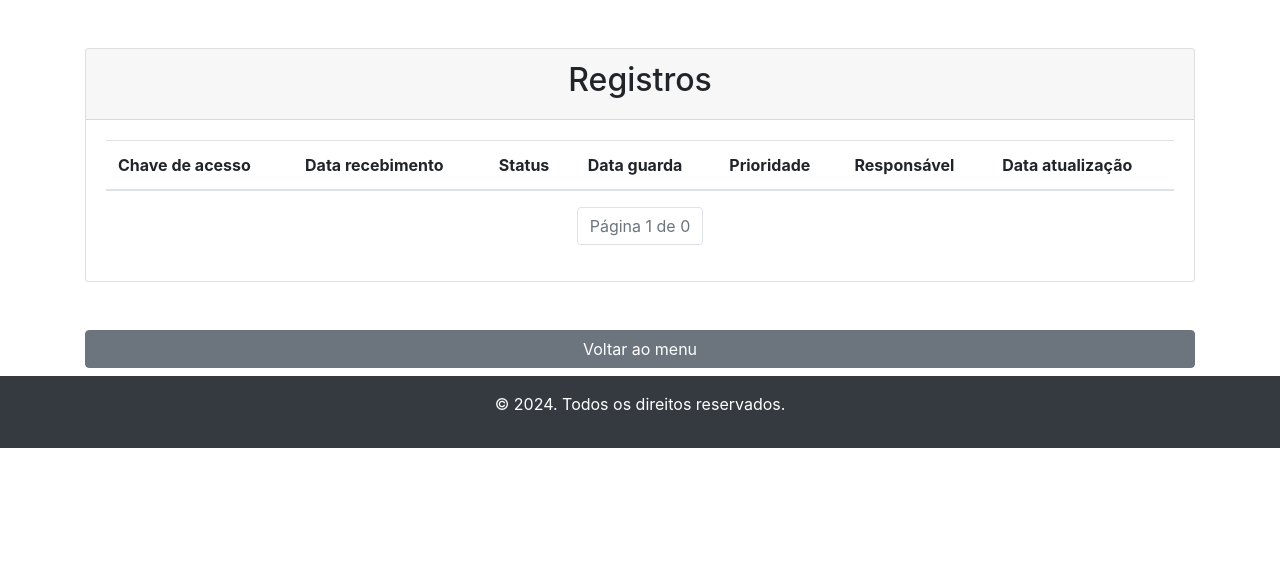
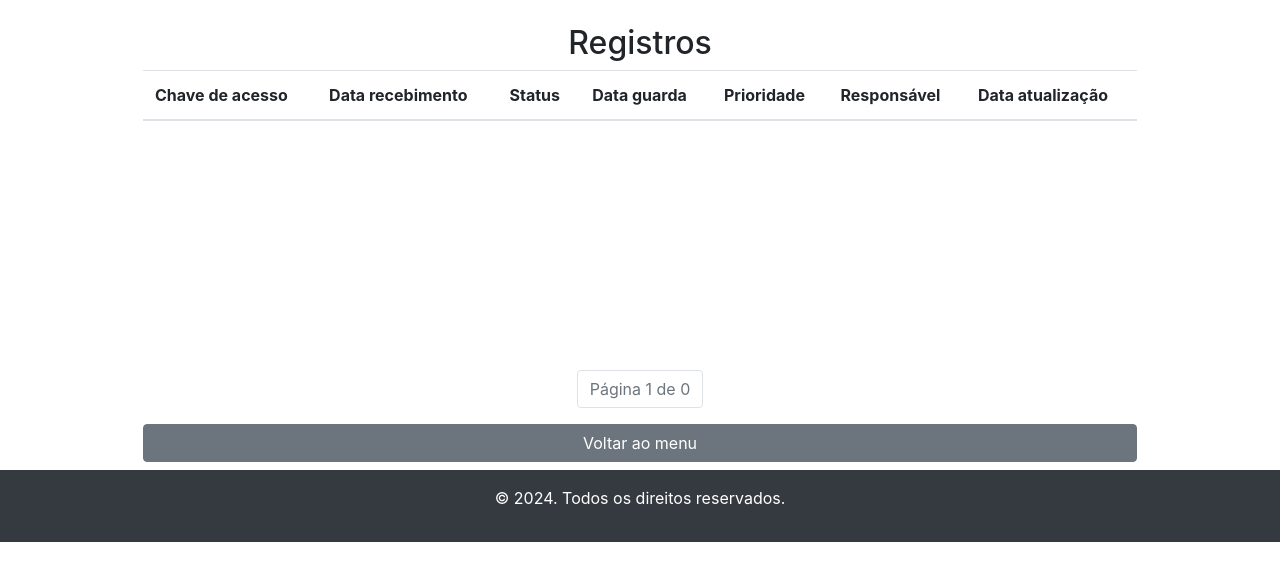
Before and after one commit to vitoroliveirasilva/Recebimento, a Flask app: page /tabela-all-registros in a window 1280 px wide. Shown: the part 144-725 px from the top of the page. Run offline with Flask 3, Linux system fonts and the light colour scheme; the visitor is signed in with stand-in values (Sample User, id 1); data that the repository does not hold is empty; some libraries are stand-ins or nearby versions.

Commit message:
Update table All Registers

```diff
--- a/Recebimento/templates/tables/all_registros.html
+++ b/Recebimento/templates/tables/all_registros.html
@@ -4,14 +4,10 @@
 {% set header = "Histórico - registros" %}
 
 {% block content %}
-    <div class="container mt-5">
-        <div class="card">
-            <div class="card-header">
+    <div class="container mt-4" style="width: 80vw;">
         <h2 class="text-center">Registros</h2>
-            </div>
-            <div class="card-body">
-                <div class="table-responsive">
-                    <table class="table table-striped">
+        <div class="overflow-auto" style="max-height: 60vh; height: 300px; overflow-x: auto;">
+            <table class="table table-striped w-10; table-layout: fixed;">
                 <thead>
                     <tr>
                         <th>Chave de acesso</th>
@@ -49,9 +45,7 @@
                 {% endif %}
             </ul>
         </nav>
-            </div>
-        </div>
-        <div class="mt-5">
+        <div class="mt-2">
             <a href="/" class="btn btn-secondary btn-block">Voltar ao menu</a>
         </div>
     </div>
```
Also changed, not shown: Recebimento/static/css/table.css (deleted, +0 -33 lines). Lines whose indentation alone changed are shown as unchanged.
